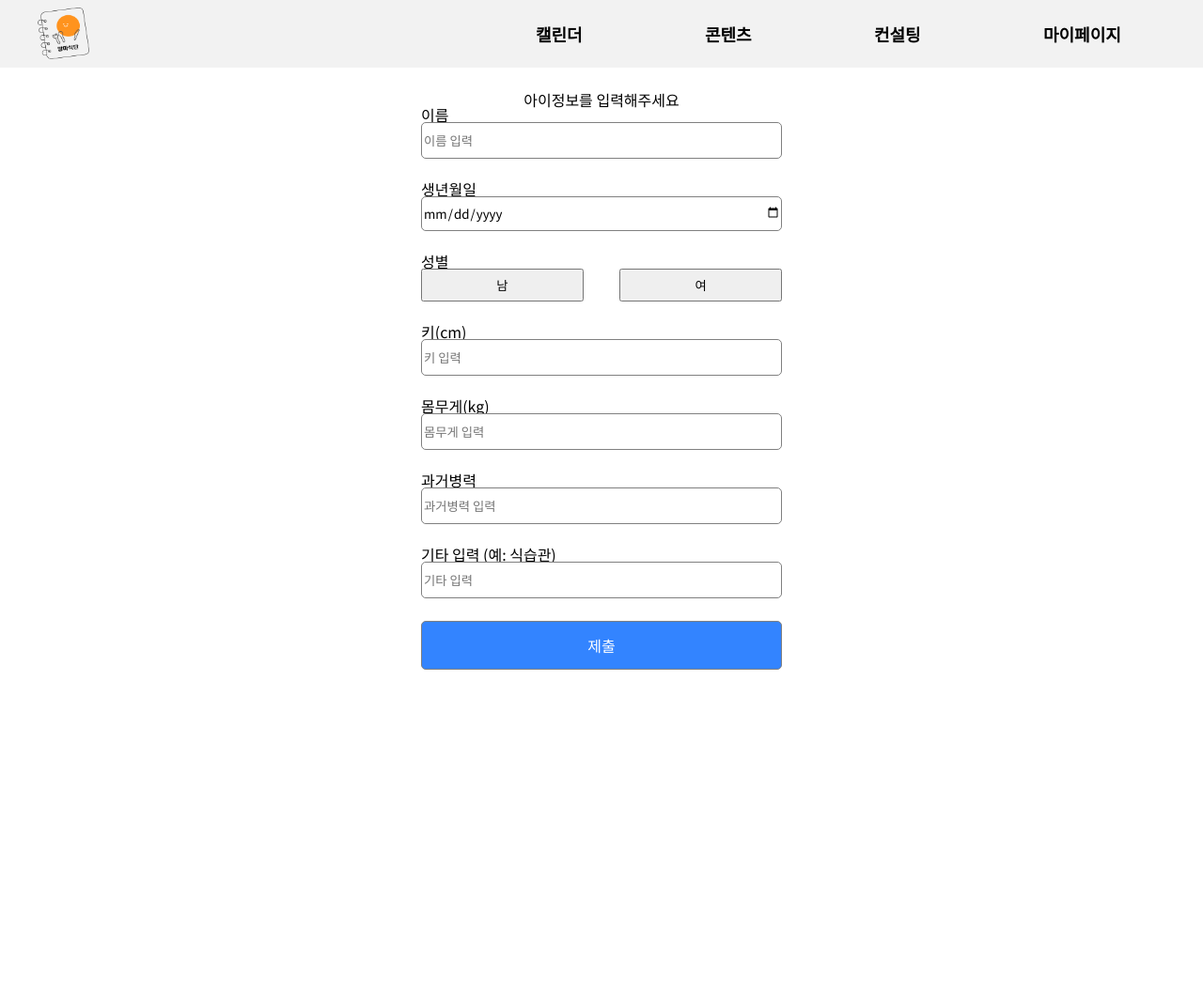
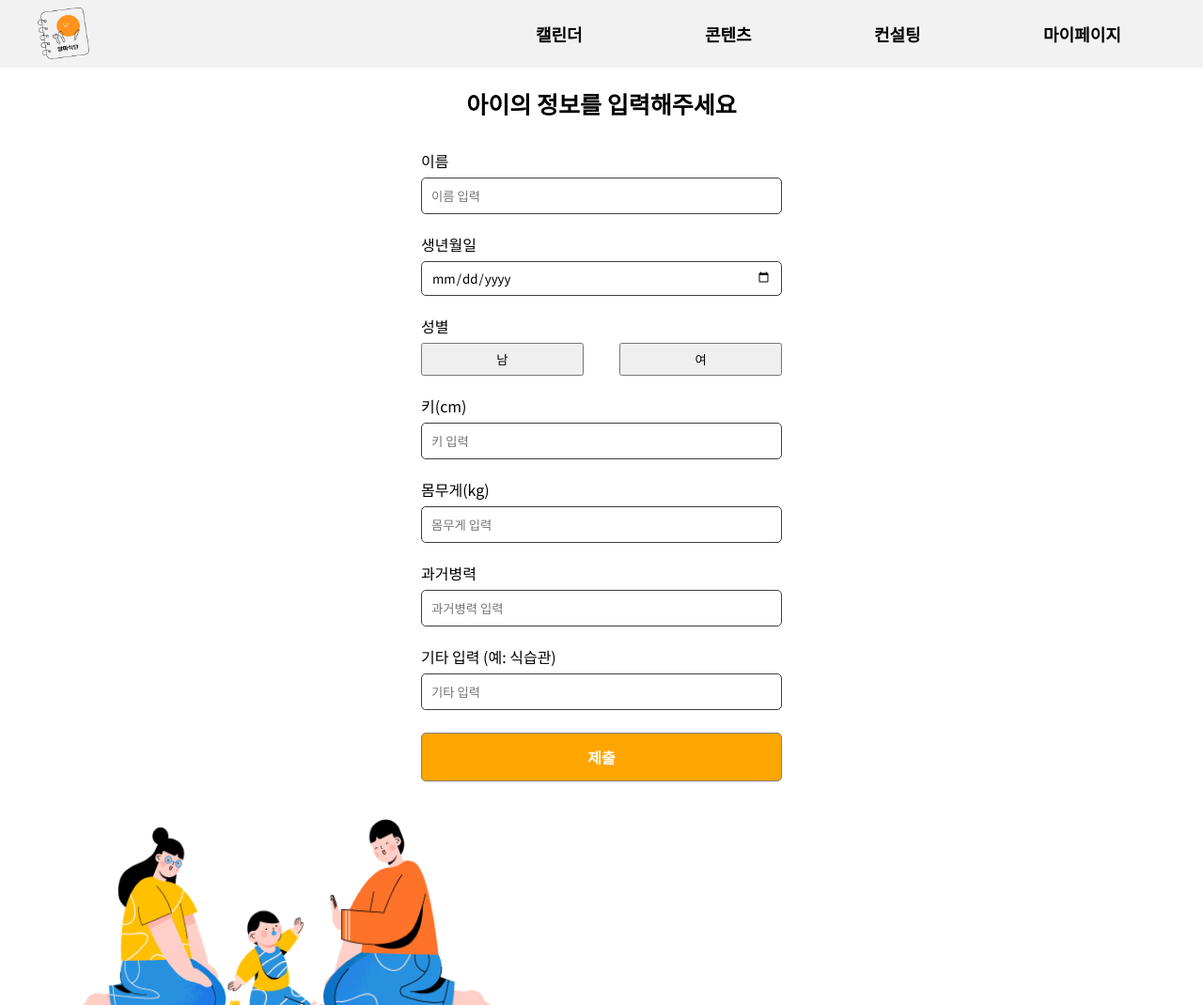
Before and after one commit to jisooooooooooo/Hackathon, a React (Create React App) app: page / in a window 1280 px wide. Shown: the whole page at 94% size. Before the commit the page ends 800 px from the top, so only its background shows below. Built offline with nearby package versions, Linux system fonts and the light colour scheme.

Commit message:
Feat: 메인 수정

```diff
--- a/src/Styles/ChildInfoPage.css
+++ b/src/Styles/ChildInfoPage.css
@@ -3,6 +3,13 @@
   flex-direction: column;
   align-items: center;
   margin-top: 2%;
+}
+.title {
+  margin-top: 50px;
+  font-weight: 30px;
+  margin: 0;
+  font-weight: bold;
+  margin-bottom: 40px;
 }
 
 .info_div {
@@ -13,12 +20,15 @@
 }
 .info_title {
   margin: 0;
+  margin-bottom: 10px;
 }
 .info_input {
   margin-bottom: 24px;
   height: 35px;
-  border: 1px solid grey;
+  border: 1px solid #3d3d3d;
   border-radius: 5px;
+  padding-left: 10px;
+  padding-right: 10px;
 }
 .info_gender {
   display: flex;
@@ -33,8 +43,9 @@
 }
 .submit_button {
   height: 50px;
-  background-color: #3384ff;
+  background-color: orange;
   color: white;
+  font-weight: bold;
   border-radius: 5px;
   border: 1px solid grey;
   cursor: pointer;
@@ -43,3 +54,17 @@
   justify-content: center;
   align-items: center;
 }
+.backimg {
+  width: 486px;
+  height: 198px;
+  margin-right: auto;
+  margin-left: 62px;
+  margin-top: 40px;
+}
+
+.info_gender_item.active,
+.info_gender_item:hover {
+  background-color: orange;
+  border: none;
+  border-radius: 5px;
+}
--- a/src/pages/ChildInfoPage.js
+++ b/src/pages/ChildInfoPage.js
@@ -2,7 +2,7 @@ import React from "react";
 import "../Styles/ChildInfoPage.css";
 import { useState } from "react";
 import { Link } from "react-router-dom";
-
+import IMGG from "../assets/main.png";
 function Info() {
   const [name, setName] = useState("");
   const [birthday, setBirthday] = useState("");
@@ -16,10 +16,13 @@ function Info() {
   const addInfo = () => {
     setInfo([name, birthday, gender, height, weight, pastDisease, extra, info]);
   };
+  const handleGenderClick = (selectedGender) => {
+    setGender(selectedGender);
+  };
 
   return (
     <div className="info">
-      <h2>아이정보를 입력해주세요</h2>
+      <div className="title">아이의 정보를 입력해주세요</div>
       <div className="info_div">
         <h4 className="info_title">이름</h4>
         <input
@@ -33,14 +36,14 @@ function Info() {
         <h4 className="info_title">성별</h4>
         <div className="info_gender">
           <button
-            className="info_gender_item"
-            onChange={(event) => setGender(event.target.value)}
+            className={gender === "male" ? "info_gender_item active" : "info_gender_item"}
+            onClick={() => handleGenderClick("male")}
           >
             남
           </button>
           <button
-            className="info_gender_item"
-            onChange={(event) => setGender(event.target.value)}
+            className={gender === "female" ? "info_gender_item active" : "info_gender_item"}
+            onClick={() => handleGenderClick("female")}
           >
             여
           </button>
@@ -79,6 +82,7 @@ function Info() {
           제출
         </Link>
       </div>
+      <img src={IMGG} className="backimg"/>
     </div>
   );
 }
```
Also changed, not shown: src/assets/main.png (added).
